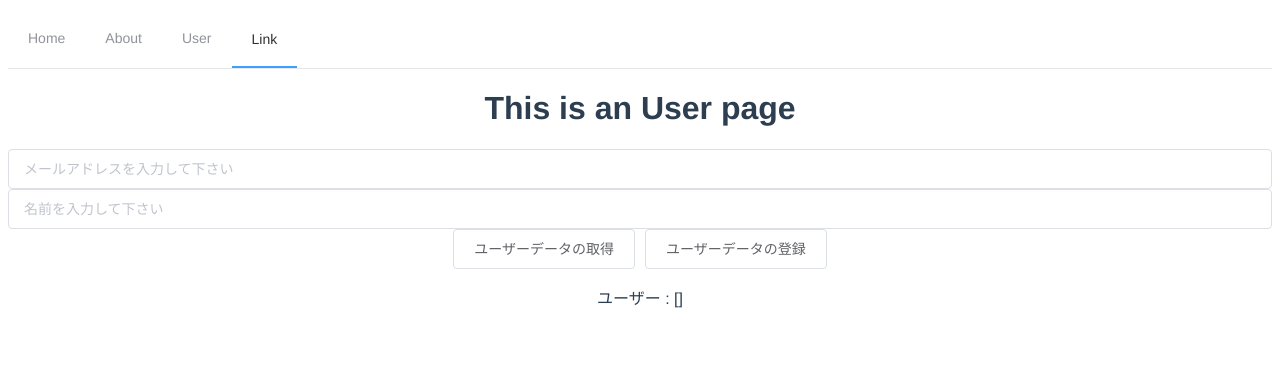
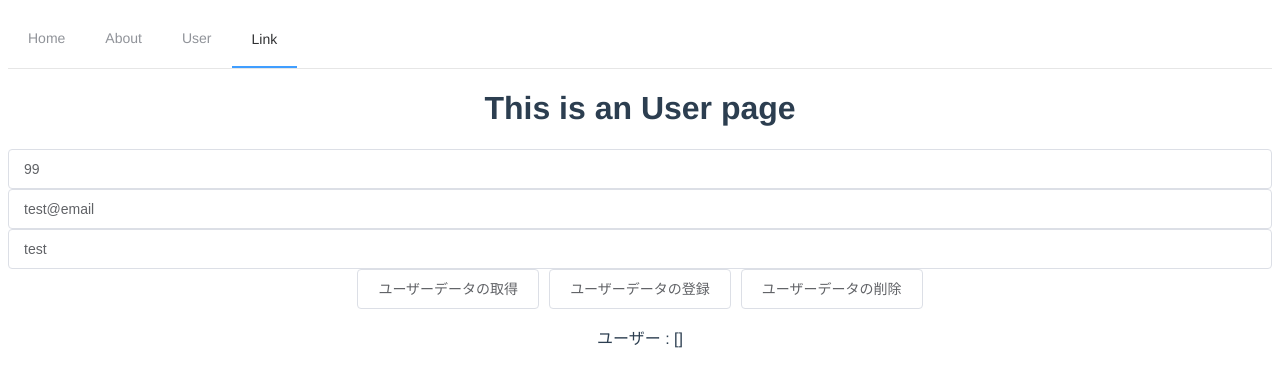
Before and after one commit to ShoooGit/go, a Vue app in the folder src/sample1/client/: page /user in a window 1280 px wide. Shown: the top 386 px of the page. Built offline with nearby package versions, Linux system fonts and the light colour scheme.

Commit message:
dleteメソッドの追加

```diff
--- a/src/sample1/client/src/views/User.vue
+++ b/src/sample1/client/src/views/User.vue
@@ -1,10 +1,12 @@
 <template>
   <div>
     <h1>This is an User page</h1>
+    <el-input v-model="id" placeholder="IDを入力して下さい"></el-input>
     <el-input v-model="email" placeholder="メールアドレスを入力して下さい"></el-input>
     <el-input v-model="name" placeholder="名前を入力して下さい"></el-input>
     <el-button @click="GetUser">ユーザーデータの取得</el-button>
     <el-button @click="AddUser">ユーザーデータの登録</el-button>
+    <el-button @click="DeleteUser">ユーザーデータの削除</el-button>
     <p>ユーザー : {{ user }}</p>
   </div>
 </template>
@@ -17,8 +19,8 @@ export default {
     return {
       user: [],
       id: '99',
-      email: '',
-      name: ''
+      email: 'test@email',
+      name: 'test'
     }
   },
   methods: {
@@ -32,6 +34,9 @@ export default {
         email: this.email,
         name: this.name
       })
+    },
+    DeleteUser () {
+      axios.delete('http://localhost:8080/api/v1/users/' + this.id)
     }
   }
 }
```
Also changed, not shown: 2 other files (tests, documents, lock files or other folders).
